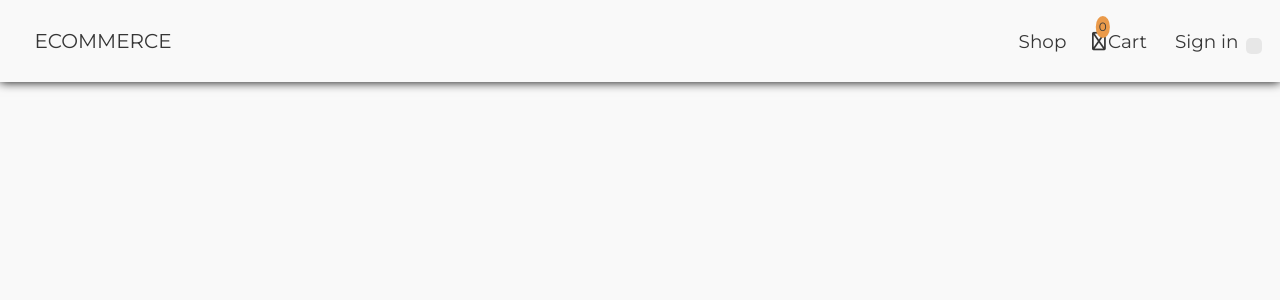
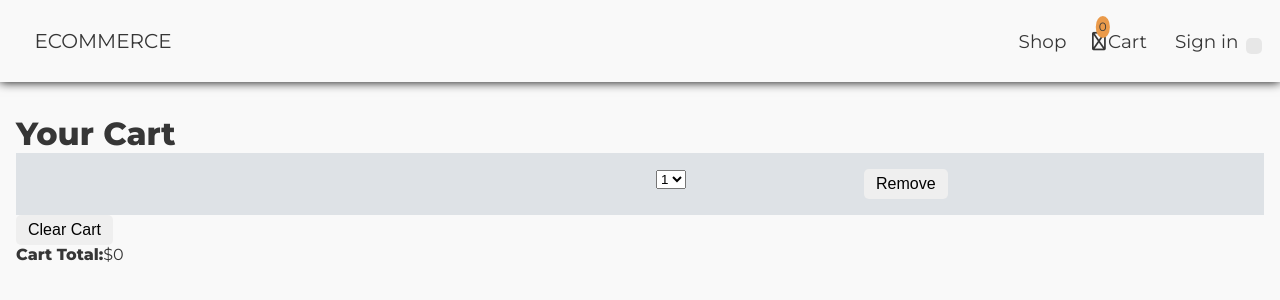
Before and after one commit to jay2noob/kid-trends, a React (Create React App) app in the folder client/: page /cart in a window 1280 px wide. Shown: the top 300 px of the page. Built offline with nearby package versions, Linux system fonts and the light colour scheme; some icons are missing.

Commit message:
added cart component and changed the name of all routes to include 'Page' at the end of the filename

```diff
--- a/client/src/App.js
+++ b/client/src/App.js
@@ -3,9 +3,10 @@ import { BrowserRouter as Router, Switch, Route } from 'react-router-dom'
 import ThemeContextProvider from './contexts/ThemeContext'
 import ShopContextProvider from './contexts/ShopContext'
 import Layout from './components/Layout'
-import Home from './routes/Home'
-import Shop from './routes/Shop'
-import Login from './routes/Login'
+import HomePage from './routes/HomePage'
+import ShopPage from './routes/ShopPage'
+import CartPage from './routes/CartPage'
+import LoginPage from './routes/LoginPage'
 import ProductPage from './routes/ProductPage'
 import NavBar from './components/Navbar/Navbar'
 import './index.css'
@@ -19,9 +20,10 @@ function App() {
           <NavBar />
           <Switch>
             <Layout>
-              <Route exact path="/" component={Home} />
-              <Route exact path="/shop" component={Shop} />
-              <Route exact path="/login" component={Login} />
+              <Route exact path="/" component={HomePage} />
+              <Route exact path="/shop" component={ShopPage} />
+              <Route exact path="/cart" component={CartPage} />
+              <Route exact path="/login" component={LoginPage} />
               <Route exact path="/product/:id" component={ProductPage} />
             </Layout>
           </Switch>
--- /dev/null
+++ b/client/src/components/Cart/Cart.css
@@ -0,0 +1,8 @@
+.cart {
+  display: grid;
+  grid-auto-flow: column;
+  grid-auto-columns: 1fr;
+  grid-gap: 2rem;
+  padding: 1rem;
+  background-color: #dee2e6;
+}
--- /dev/null
+++ b/client/src/components/Cart/Cart.js
@@ -0,0 +1,39 @@
+import React from 'react'
+
+import CartTotal from './CartTotal'
+import './Cart.css'
+
+const Cart = () => {
+  return (
+    <div className='container'>
+      <div className="cart__heading">
+        <h1>Your Cart</h1>
+      </div>
+      <div className='cart'>
+        <div className="cart__image">
+          <img src="" alt=""/>
+        </div>
+        <div className="cart__name">
+          <p></p>
+        </div>
+        <div className="cart__price">
+          <p></p>
+        </div>
+        <div className="cart__quantity">
+          <select name="" id="">
+            <option value="">1</option>
+          </select>
+        </div>
+        <div className="cart__remove">
+          <button>Remove</button>
+        </div>
+        <div className="cart__row-total">
+          <p></p>
+        </div>
+      </div>
+      <CartTotal />
+    </div>
+  )
+}
+
+export default Cart
--- /dev/null
+++ b/client/src/components/Cart/CartTotal.js
@@ -0,0 +1,17 @@
+import React from 'react'
+
+import './CartTotal.css'
+
+const CartTotal = () => {
+  return (
+    <div>
+      <button>Clear Cart</button>
+      <p>
+        <strong>Cart Total:</strong>
+        <span>$0</span>
+      </p>
+    </div>
+  )
+}
+
+export default CartTotal
--- /dev/null
+++ b/client/src/routes/CartPage.js
@@ -0,0 +1,13 @@
+import React from 'react'
+
+import Cart from '../components/Cart/Cart'
+
+const CartPage = () => {
+  return (
+    <div>
+      <Cart />
+    </div>
+  )
+}
+
+export default CartPage
```
Also changed, not shown: client/src/components/Cart/CartTotal.css (added), client/src/routes/HomePage.js (renamed from client/src/routes/Home.js), client/src/routes/LoginPage.js (renamed from client/src/routes/Login.js), client/src/routes/LogoutPage.js (renamed from client/src/routes/Logout.js), client/src/routes/ShopPage.js (renamed from client/src/routes/Shop.js).
